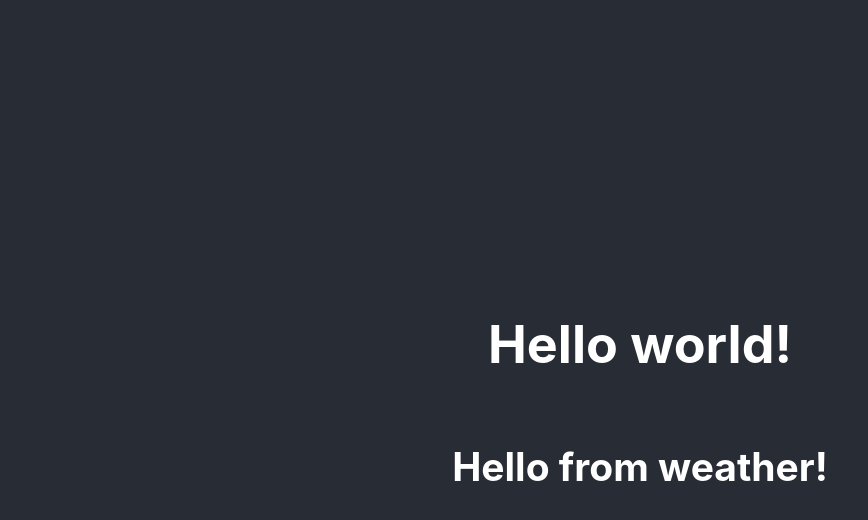
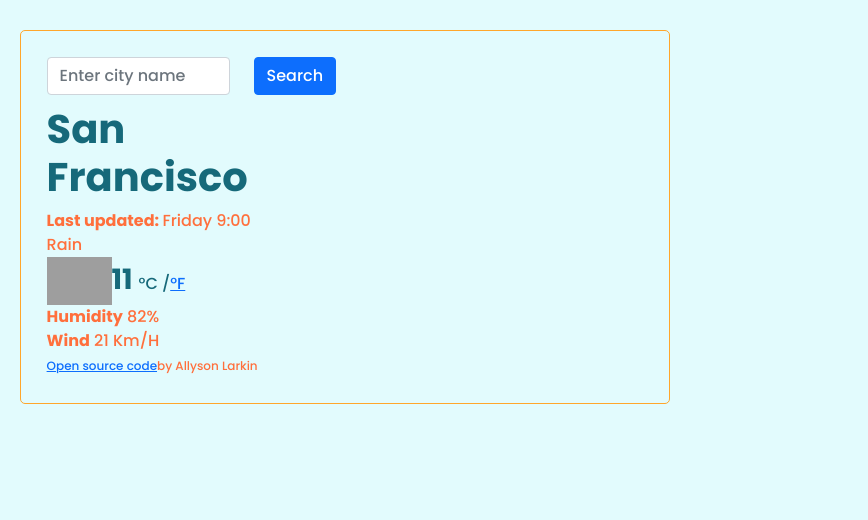
Before and after one commit to alarkin09/weather-react-app, a React (Create React App) app: page / in a window 1280 px wide. Shown: the top 520 px of the page, without its empty margins (0-868 px from the left). Built offline with nearby package versions, Linux system fonts and the light colour scheme; no server answers; grey boxes are pictures that could not be loaded.

Commit message:
added CSS and Weather App

```diff
--- a/public/index.html
+++ b/public/index.html
@@ -24,7 +24,17 @@
       work correctly both with client-side routing and a non-root public URL.
       Learn how to configure a non-root public URL by running `npm run build`.
     -->
-    <title>React App</title>
+    <title>Weather React App</title>
+    <link
+      href="https://cdn.jsdelivr.net/npm/bootstrap@5.0.0-beta1/dist/css/bootstrap.min.css"
+      rel="stylesheet"
+      integrity="sha384-giJF6kkoqNQ00vy+HMDP7azOuL0xtbfIcaT9wjKHr8RbDVddVHyTfAAsrekwKmP1"
+      crossorigin="anonymous"
+    />
+    <link
+      href="https://fonts.googleapis.com/css2?family=Open+Sans&family=Poppins:wght@100;300;500;700;900&display=swap"
+      rel="stylesheet"
+    />
   </head>
   <body>
     <noscript>You need to enable JavaScript to run this app.</noscript>
--- a/src/App.js
+++ b/src/App.js
@@ -1,4 +1,3 @@
-import './App.css';
 import Weather  from "./Weather";
 
 
@@ -6,8 +5,7 @@ function App() {
   return (
     <div className="App">
       <header className="App-header">
-        <h1>Hello world!</h1>
-         <Weather city = "Cairo"/>
+         <Weather />
       </header>
     </div>
   );
--- /dev/null
+++ b/src/Weather.css
@@ -0,0 +1,45 @@
+.weather-app {
+  max-width: 650px;
+  margin: 0px auto;
+}
+
+.weather-app .h1 {
+  font-size: 48px;
+}
+
+.weather-app .form-control {
+  padding: 50px, 0px;
+}
+
+.current-temperature {
+  font-size: 28px;
+  color: #16697a;
+}
+.weather-app .current-date {
+  margin: 0;
+  padding: 0;
+  color: #ff6f3c;
+}
+.weather-app .unit {
+  font-size: 16px;
+}
+.weather-app .current-stats {
+  margin: 0;
+  padding: 0;
+  color: #ff6f3c;
+}
+
+.weather-app .weather-forecast {
+  text-align: center;
+  color: #ffa62b;
+}
+.weather-app .current-temperature .active {
+  color: #16697a;
+  cursor: default;
+  text-decoration: none;
+}
+.weather-app .current-temperature .active:hover {
+  color: #16697a;
+  cursor: default;
+  text-decoration: none;
+}
--- a/src/Weather.js
+++ b/src/Weather.js
@@ -1,15 +1,88 @@
 import React from "react";
 import axios from 'axios';
 
-export default function Weather (props) {
-    let apiKey = `29a44231d6c7563fcc1740ef29d751ed`;
-    let apiUrl = `https://api.openweathermap.org/data/2.5/weather?q=${props.city}&appid=${apiKey}&units=metric`;
+import './Weather.css';
 
-    function handleResponse (response){
-        alert(`It is currently ${response.data.main.temp} °C in ${response.data.name}`);
-    }
-    axios.get(apiUrl).then(handleResponse);
-    return (
-        <h2>Hello from weather!</h2>
-    );
+export default function Weather() {
+  let weatherData = {
+    city: "San Francisco",
+    temperature: 11,
+    date: "Friday",
+    time: "9:00",
+    description: "Rain",
+    imgUrl: "https://ssl.gstatic.com/onebox/weather/64/rain.png",
+    humidity: 82,
+    wind: 21
+  };
+
+  return (
+    <div className="weather-app">
+      <div className="weather-app-wrapper">
+        <div className="row">
+          <div className="col-6">
+            <form>
+              <div className="row">
+                <div className="col-8">
+                  <input
+                    type="search"
+                    placeholder="Enter city name"
+                    className="form-control"
+                    autocomplete="off"
+                  />
+                </div>
+                <div className="col-3">
+                  <input
+                    type="submit"
+                    value="Search"
+                    className="btn btn-primary"
+                  />
+                </div>
+              </div>
+            </form>
+            <h1>{weatherData.city}</h1>
+            <ul className="current-date">
+              <li>
+                <strong>Last updated: </strong>
+                <span>
+                  {weatherData.date} {weatherData.time}
+                </span>
+              </li>
+              <li className="description">{weatherData.description}</li>
+            </ul>
+            <div className="current-temperature">
+              <img src={weatherData.imgUrl} alt={weatherData.description} />
+              <strong>{weatherData.temperature} </strong>
+              <span className="unit">
+                <a href="/" className="active">
+                  °C
+                </a>{" "}
+                /<a href="/">°F</a>
+              </span>
+            </div>
+            <ul className="current-stats">
+              <li>
+                <strong>Humidity</strong> <span>{weatherData.humidity}</span>%
+              </li>
+              <li>
+                <strong>Wind</strong> <span>{weatherData.wind}</span> Km/H
+              </li>
+            </ul>
+          </div>
+          <div className="row weather-forecast"></div>
+        </div>
+      </div>
+      <div className="source-code">
+        <small>
+          <a
+            href="https://github.com/alarkin09/final-weather-app"
+            target="_blank"
+            rel="noreferrer"
+          >
+            Open source code
+          </a>
+          by Allyson Larkin
+        </small>
+      </div>
+    </div>
+  );
 }
--- a/src/index.css
+++ b/src/index.css
@@ -1,13 +1,41 @@
+.App {
+  max-width: 650px;
+  margin: 30px 20px;
+  padding: 2%;
+  border: 1px solid #ffa62b;
+  border-radius: 5px;
+}
 body {
-  margin: 0;
-  font-family: -apple-system, BlinkMacSystemFont, 'Segoe UI', 'Roboto', 'Oxygen',
-    'Ubuntu', 'Cantarell', 'Fira Sans', 'Droid Sans', 'Helvetica Neue',
-    sans-serif;
-  -webkit-font-smoothing: antialiased;
-  -moz-osx-font-smoothing: grayscale;
+  font-family: Poppins;
+  background: #e2fbfd;
 }
-
-code {
-  font-family: source-code-pro, Menlo, Monaco, Consolas, 'Courier New',
-    monospace;
+h1 {
+  font-size: 40px;
+  font-family: Poppins;
+  color: #16697a;
+  font-weight: bold;
+  padding-top: 10px;
 }
+ul {
+  list-style: none;
+  font-size: 16px;
+  color: #ff6f3c;
+  padding: 0;
+}
+li.first-letter,
+.description {
+  text-transform: capitalize;
+}
+h3 {
+  font-size: 16px;
+  color: #ffa62b;
+  padding-top: 10px;
+}
+img {
+  text-align: center;
+  max-width: 65px;
+}
+small {
+  font-size: 12px;
+  color: #ff6f3c;
+}
```
Also changed, not shown: 1 other file (tests, documents, lock files or other folders).
